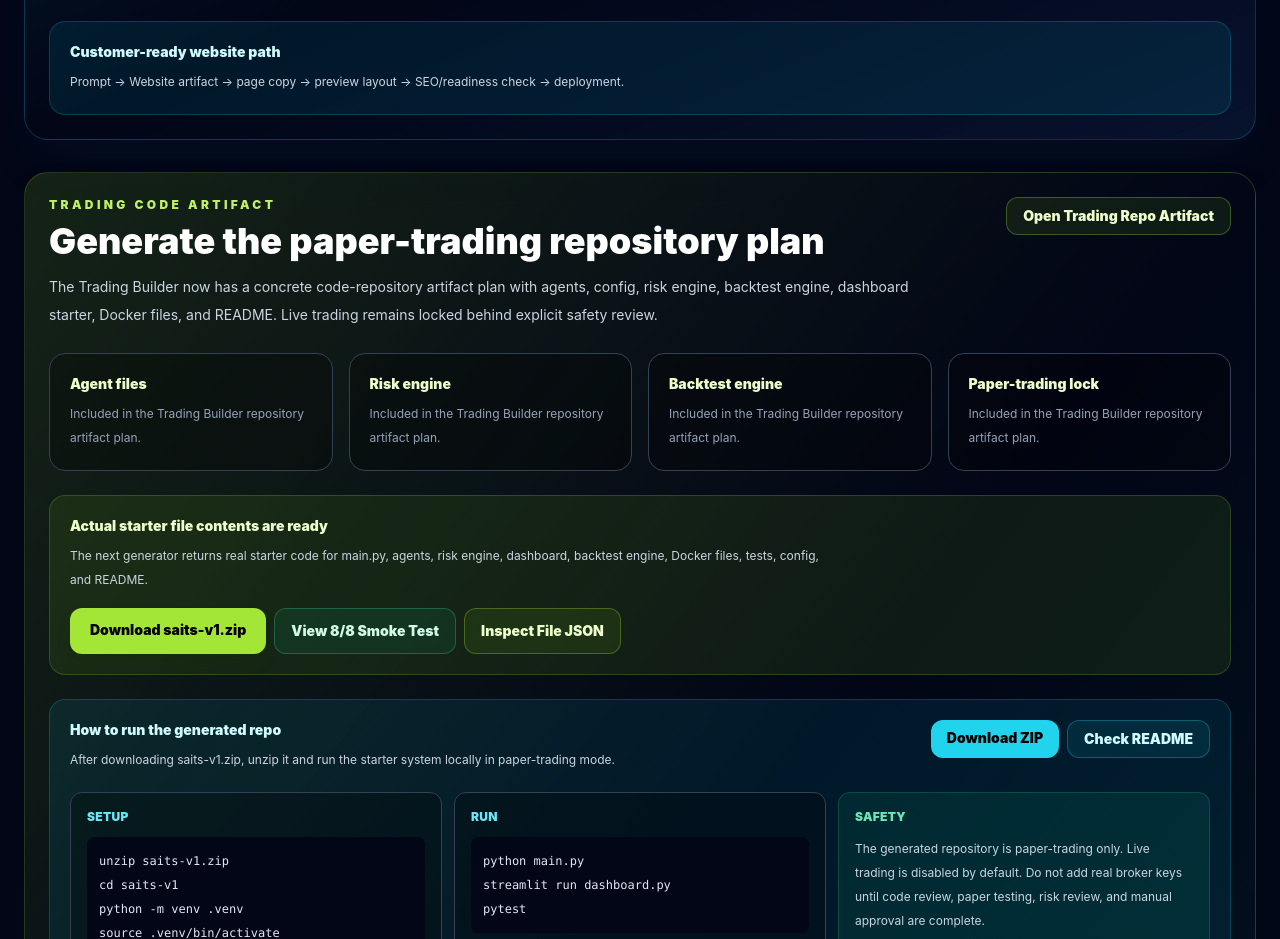
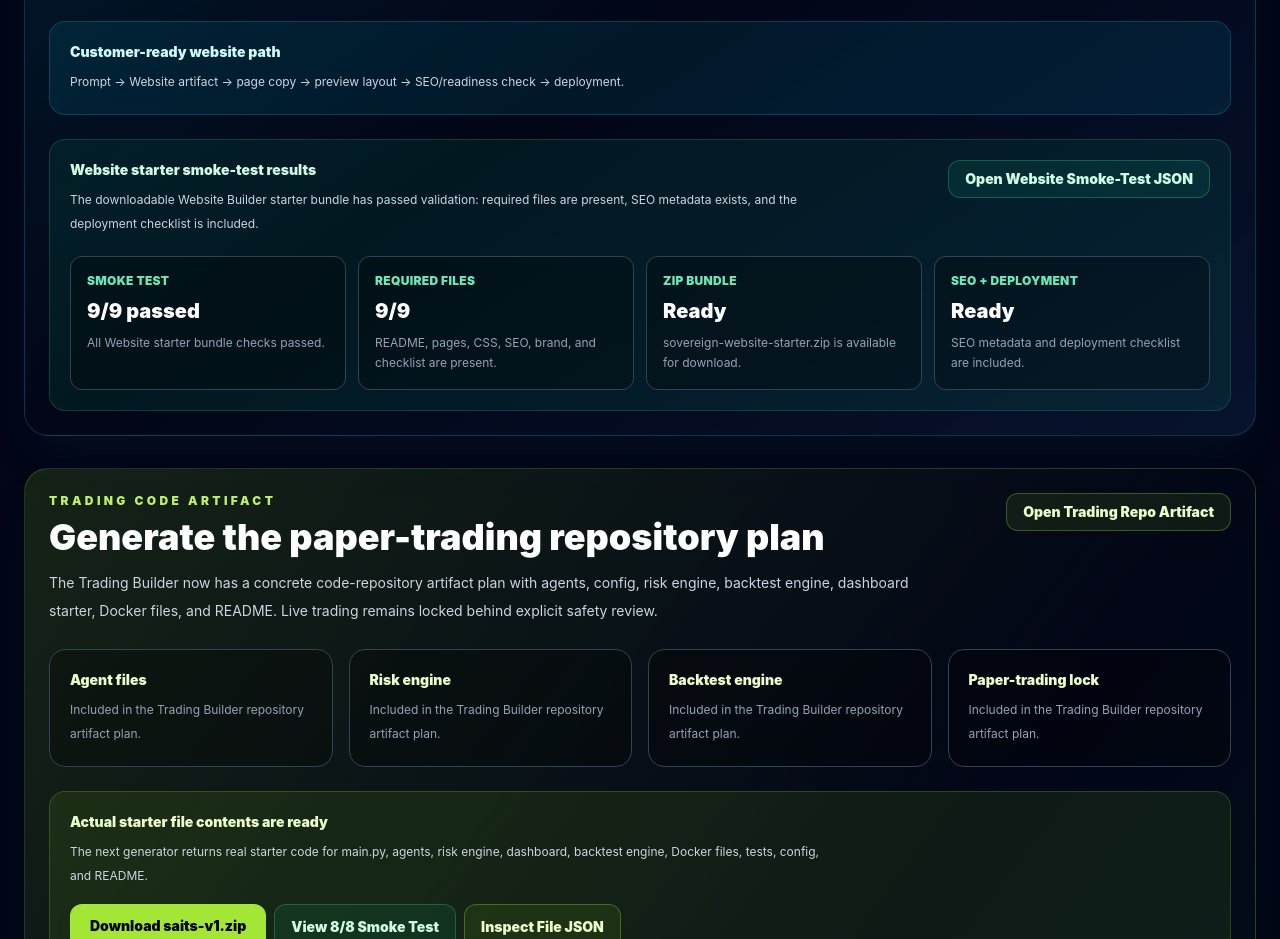
Before and after one commit to pbtransportcom-droid/omegacrownai-dashboard, a Next.js app in the folder omegacrownai-dashboard/: page /build in a window 1280 px wide. Shown: the part 3620-4559 px from the top of the page. Built offline with nearby package versions, Linux system fonts and the light colour scheme.

Commit message:
Add Website starter smoke test results panel

```diff
--- a/omegacrownai-dashboard/app/build/page.tsx
+++ b/omegacrownai-dashboard/app/build/page.tsx
@@ -4,6 +4,30 @@
 
 
 
+
+
+const websiteStarterSmokeResults = [
+  {
+    label: "Smoke Test",
+    value: "9/9 passed",
+    detail: "All Website starter bundle checks passed.",
+  },
+  {
+    label: "Required Files",
+    value: "9/9",
+    detail: "README, pages, CSS, SEO, brand, and checklist are present.",
+  },
+  {
+    label: "ZIP Bundle",
+    value: "Ready",
+    detail: "sovereign-website-starter.zip is available for download.",
+  },
+  {
+    label: "SEO + Deployment",
+    value: "Ready",
+    detail: "SEO metadata and deployment checklist are included.",
+  },
+];
 
 const tradingCustomerDownloadFlow = [
   {
@@ -677,6 +701,45 @@ export default function BuildPage() {
               Prompt → Website artifact → page copy → preview layout → SEO/readiness check → deployment.
             </p>
           </div>
+
+          <div className="mt-6 rounded-2xl border border-emerald-400/20 bg-emerald-500/10 p-5">
+            <div className="flex flex-wrap items-start justify-between gap-4">
+              <div>
+                <p className="text-sm font-black text-emerald-100">
+                  Website starter smoke-test results
+                </p>
+                <p className="mt-2 max-w-3xl text-xs leading-6 text-slate-300">
+                  The downloadable Website Builder starter bundle has passed validation:
+                  required files are present, SEO metadata exists, and the deployment checklist is included.
+                </p>
+              </div>
+              <a
+                href="/api/sovereign/website-starter-smoke-test"
+                className="rounded-xl border border-emerald-400/30 bg-emerald-500/10 px-4 py-2 text-sm font-black text-emerald-100 hover:bg-emerald-500/20"
+              >
+                Open Website Smoke-Test JSON
+              </a>
+            </div>
+
+            <div className="mt-5 grid gap-3 md:grid-cols-4">
+              {websiteStarterSmokeResults.map((item) => (
+                <div
+                  key={item.label}
+                  className="rounded-xl border border-slate-700 bg-black/30 p-4"
+                >
+                  <p className="text-xs font-black uppercase tracking-wide text-emerald-300">
+                    {item.label}
+                  </p>
+                  <p className="mt-2 text-xl font-black text-white">
+                    {item.value}
+                  </p>
+                  <p className="mt-2 text-xs leading-5 text-slate-400">
+                    {item.detail}
+                  </p>
+                </div>
+              ))}
+            </div>
+          </div>
         </div>
 
         <div className="mt-8 rounded-3xl border border-lime-400/20 bg-gradient-to-br from-lime-500/15 via-slate-950 to-emerald-500/10 p-6 shadow-2xl shadow-lime-950/20">
```
